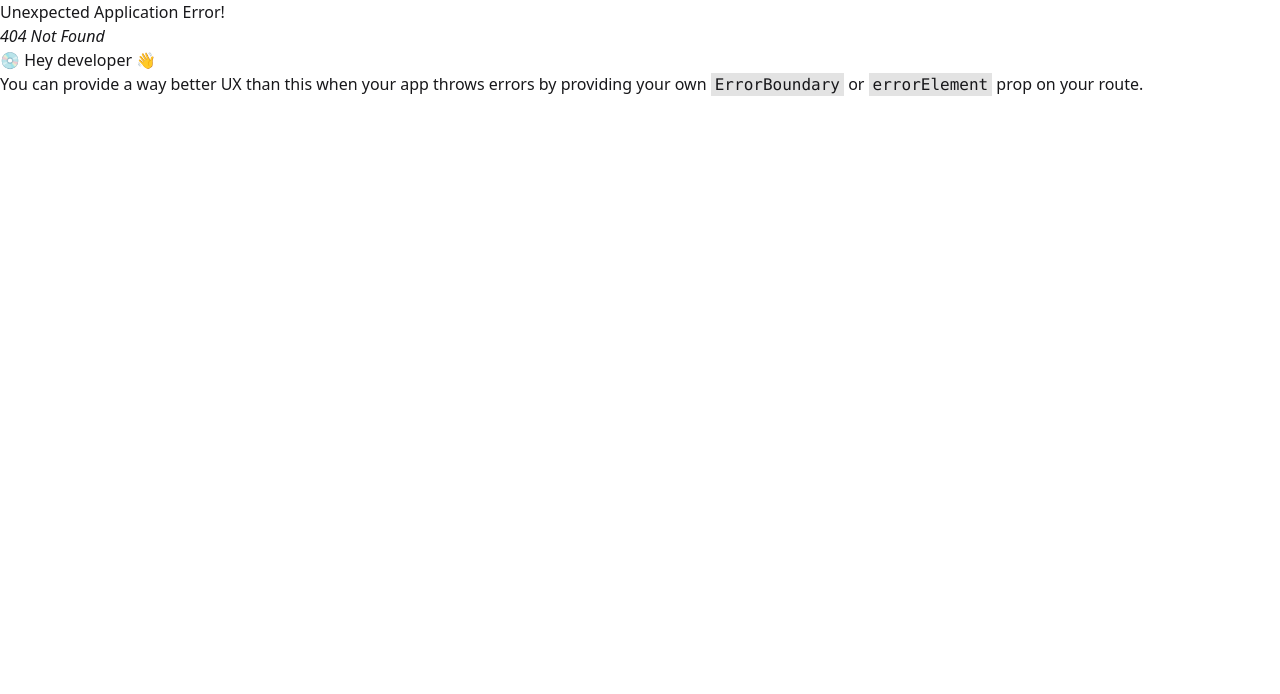
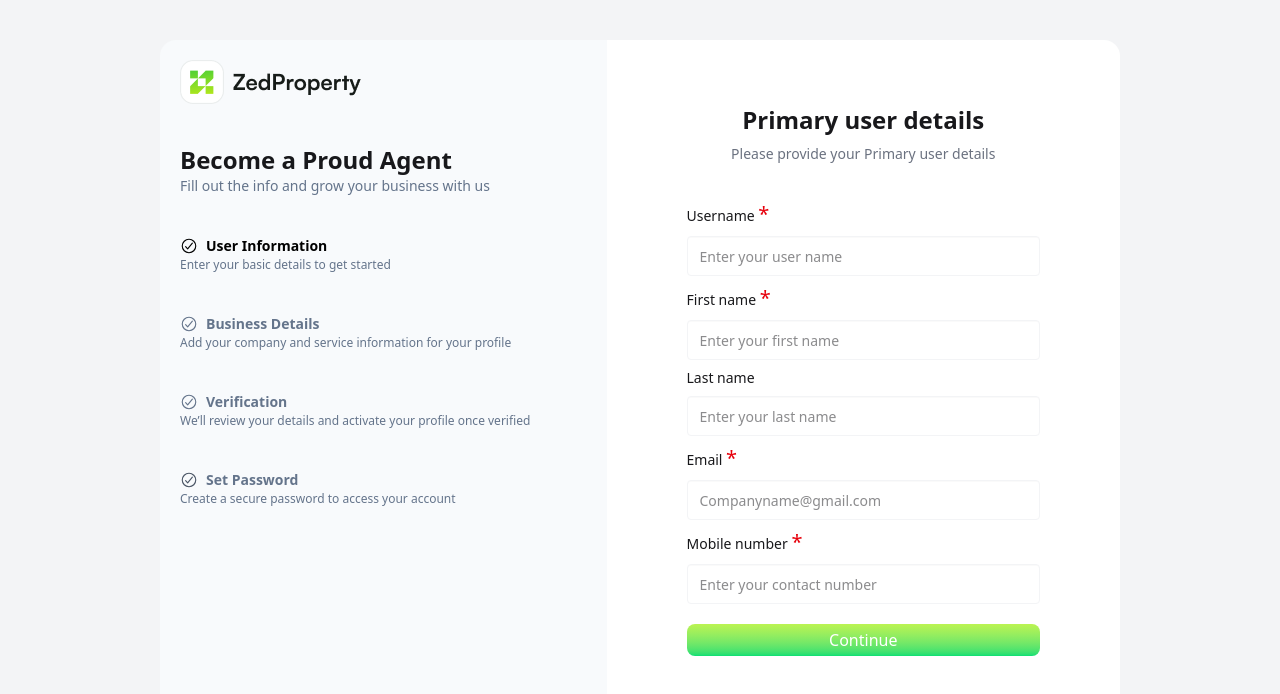
Before and after one commit to Jubayerhusain/zed-property, a React (Vite) app: page /join-as-agent/agent-singup in a window 1280 px wide. Before the commit this address had no page. Shown: the top 694 px of the page. Built offline with nearby package versions, Linux system fonts and the light colour scheme.

Commit message:
agentSignup done

```diff
--- a/src/components/Authentication/userAgent/ForgetPassword2.jsx
+++ b/src/components/Authentication/userAgent/ForgetPassword2.jsx
@@ -1,10 +1,11 @@
 import React from 'react';
 import { GoArrowLeft } from "react-icons/go";
+import { NavLink } from 'react-router-dom';
 
 
 const ForgetPassword2 = () => {
     return (
-        <div> <div className="bg-gray-200 sm:py-20 p-5 " >
+        <div className="bg-gray-200 sm:py-20 p-5 " >
              <div className="w-full sm:w-9/12  mx-auto">
               <div className=" shadow-xl  rounded-2xl flex flex-col-reverse sm:flex-row   mx-auto ">
                 <div className="w-full pt-5 sm:p-0 sm:w-4/8 rounded-xl sm:rounded-r-none ">
@@ -33,20 +34,19 @@ const ForgetPassword2 = () => {
                     <button className="rounded-lg py-1 text-white bg-gradient-to-t from-green-400 to-lime-300 ">
                      Reset Password
                     </button>
-                    <div className=' pt-5 flex items-center justify-center gap-2' >
+                    <NavLink to={"/agent-SingIn"} className=' pt-5 flex items-center justify-center gap-2' >
                         <div>
                             <GoArrowLeft></GoArrowLeft>
                         </div>
-                        <h1 className='text-sm font-semibold'>
+                        <a className='text-sm font-semibold'>
                             Back to login
-                        </h1>
-                    </div>
+                        </a>
+                    </NavLink>
                   </div>
                 </div>
               </div>
             </div>
            </div>
-        </div>
     );
 };
 
--- a/src/components/Authentication/userAgent/SignIn.jsx
+++ b/src/components/Authentication/userAgent/SignIn.jsx
@@ -45,7 +45,7 @@ const SignIn = () => {
                   </div>
                   <h1 className=" text-center font-semibold text-sm gap-1 pt-5">
                     Don’t have an account?
-                    <NavLink to={"/agent-singup"} className="text-green-400 pl-1">Register now</NavLink>
+                    <NavLink to={"/join-as-agent/agent-singup"} className="text-green-400 pl-1">Register now</NavLink>
                   </h1>
                 </div>
               </div>
--- a/src/components/Authentication/userAgent/SignUp.jsx
+++ b/src/components/Authentication/userAgent/SignUp.jsx
@@ -1,23 +1,92 @@
 import React from "react";
+import { IoCheckmarkCircleOutline } from "react-icons/io5";
+import logo from "../../../assets/logo.png";
 
 const SignUp = () => {
   return (
-    <div className=" bg-gray-200">
-        this is signup
-        <div className="w-full py-10 sm:w-9/12 mx-auto">
-          <div className=" shadow-xl  rounded-2xl flex flex-col-reverse sm:flex-row my-10  mx-auto ">
-            <div className="w-full p-5 sm:p-0 sm:w-4/8 rounded-xl sm:rounded-r-none ">
-              <img
-                src="https://housing.com/news/wp-content/uploads/2023/03/exterior-design-shutterstock_1932966368-1200x700-compressed.jpg"
-                alt=""
-                className="w-full h-full object-cover rounded-xl sm:rounded-r-none "
-              />
+    <div className=" bg-gray-100 py-10">
+       <div className=" sm:flex w-full px-5 sm:px-0 sm:w-9/12 mx-auto ">
+
+      <div className="  rounded-t-2xl sm:rounded-t-none sm:rounded-l-2xl bg-[#F8FAFC] p-5 w-full  sm:col-span-3" >
+        <div className="">
+          <div className="pb-10">
+         <img src={logo} alt="" className="" />
         </div>
-            <div className=" w-full sm:w-4/8 p-5 sm:px-20 sm:py-10 rounded-r-2xl bg-white ">
+         <div className="pb-10">
+           <h1 className=" text-2xl font-semibold">Become a Proud Agent</h1>
+          <h2 className=" text-sm text-[#64748B]">
+            Fill out the info and grow your business with us
+          </h2>
+         </div>
+        </div>
+        <div className=" grid grid-cols-1 gap-10">
+          {/* 1st  */}
+          <div>
+            <div className="flex gap-2 items-center font-semibold">
+              <div className="font-extrabold text-lg">
+                <IoCheckmarkCircleOutline className=" font-extrabold text-black text-lg" />
+              </div>
+              <div>
+                <h1 className="text-sm text-[#000000] font-semibold">User Information</h1>
+              </div>
+            </div>
+            <h1 className="text-[#64748B] text-[12px] font-medium">
+              Enter your basic details to get started
+            </h1>
+          </div>
+          {/* 2nd  */}
+          <div>
+            <div className="flex gap-2 items-center font-semibold">
+              <div className="font-semibold">
+                <IoCheckmarkCircleOutline className=" font-semibold text-lg text-[#64748B] " />
+              </div>
+              <div>
+                <h1 className="text-[#64748B] font-semibold text-sm ">
+                  Business Details
+                </h1>
+              </div>
+            </div>
+            <h1 className="text-[#64748B] font-medium text-[12px]">
+              Add your company and service information for your profile
+            </h1>
+          </div>
+          {/* 3rd */}
+          <div>
+            <div className="flex gap-2 items-center font-semibold">
+              <div className="font-extrabold text-black text-lg">
+                <IoCheckmarkCircleOutline className=" font-extrabold text-[#64748B] text-lg" />
+              </div>
+              <div>
+                <h1 className="text-sm text-[#64748B] font-semibold">
+                  Verification
+                </h1>
+              </div>
+            </div>
+            <h1 className="text-[#64748B] text-[12px] font-medium">
+              We’ll review your details and activate your profile once verified
+            </h1>
+          </div>
+          {/* 4th */}
+          <div>
+            <div className="flex gap-2 items-center font-semibold">
+              <div className="font-extrabold text-gray-600 text-lg">
+                <IoCheckmarkCircleOutline className=" font-extrabold text-gray-600 text-lg" />
+              </div>
+              <div>
+                <h1 className="text-sm text-[#64748B] font-semibold">
+                  Set Password
+                </h1>
+              </div>
+            </div>
+            <h1 className="text-[#64748B] text-[12px] font-medium">
+              Create a secure password to access your account
+            </h1>
+          </div>
+        </div>
+      </div>
+      <div className=" w-full sm:col-span-9 px-5 sm:px-20 py-16 rounded-b-2xl sm:rounded-b-none sm:rounded-r-2xl bg-white ">
           <div className=" text-center">
-                <h1 className=" text-2xl font-semibold">
-                  Primary user details
-                </h1>
+            <h1 className=" text-2xl font-semibold">Primary user details</h1>
             <h2 className=" text-sm py-2 text-[#6B7280]">
               Please provide your Primary user details
             </h2>
@@ -83,7 +152,7 @@ const SignUp = () => {
         </div>
     </div>
     </div>
-      </div>
+
   );
 };
 
--- /dev/null
+++ b/src/layouts/JoinAgentLayout.jsx
@@ -0,0 +1,12 @@
+import React from 'react';
+import { Outlet } from 'react-router-dom';
+
+const JoinAgentLayout = () => {
+    return (
+        <div>
+            <Outlet></Outlet>
+        </div>
+    );
+};
+
+export default JoinAgentLayout;
```
Also changed, not shown: src/routes.jsx (+13 -5 lines), src/components/Authentication/agentAuth/AgentLogin.jsx (deleted). Lines whose indentation alone changed are shown as unchanged.
